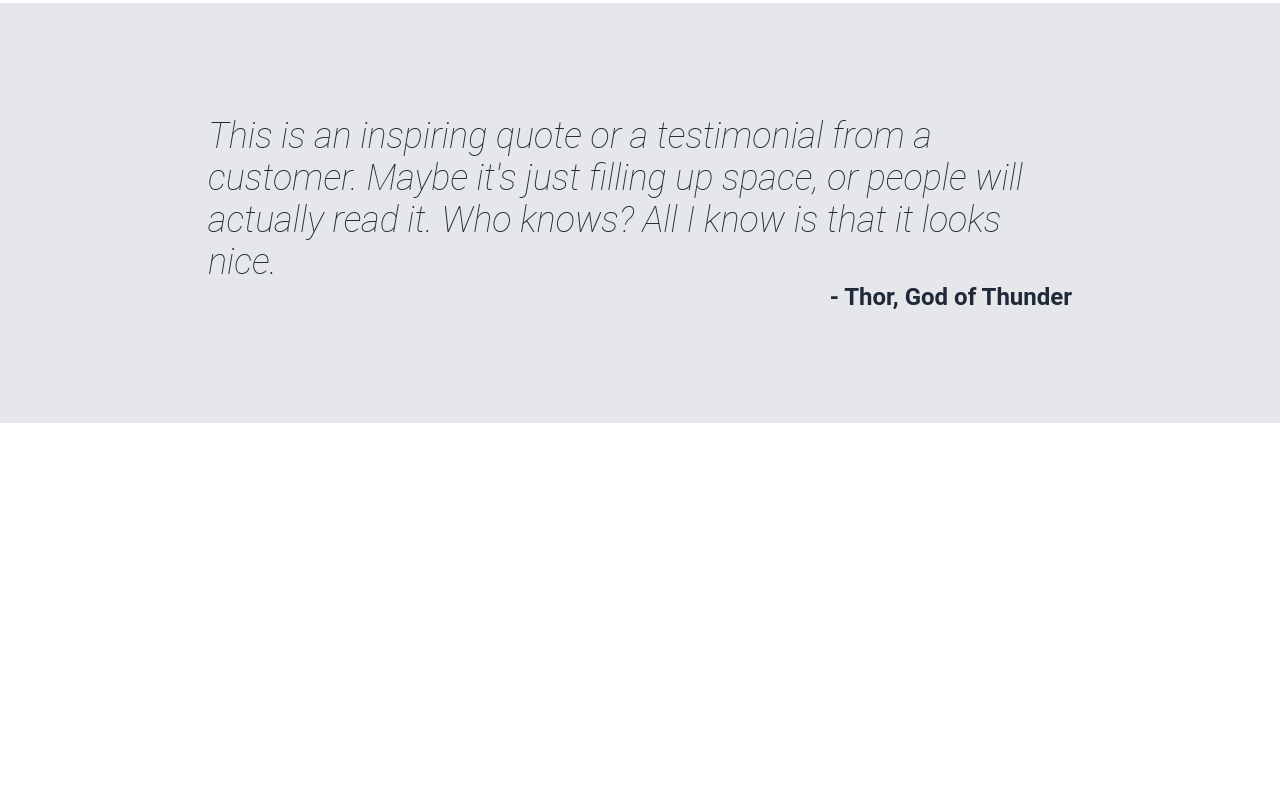
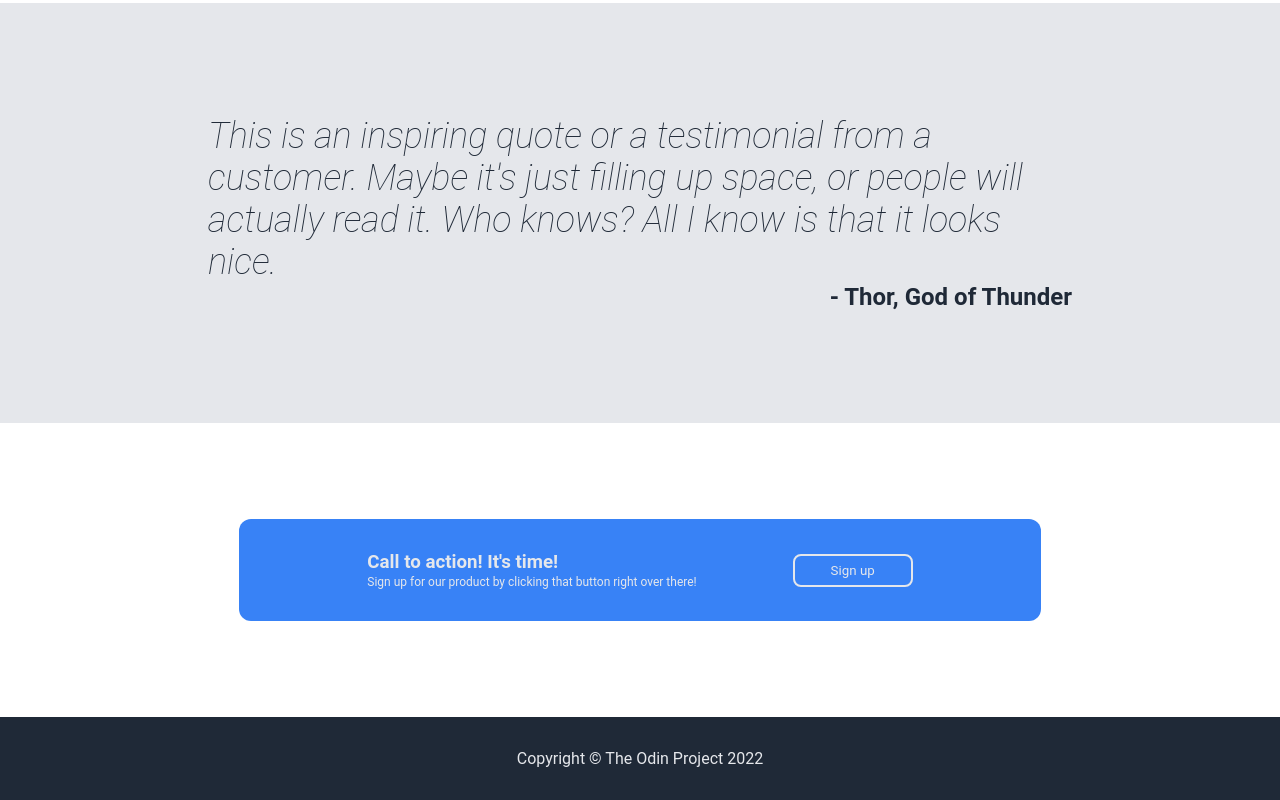
Before and after one commit to jcrisostomo1/odin-landing-page, a plain HTML site: page index.html in a window 1280 px wide. Shown: the part 951-1751 px from the top of the page. Before the commit the page ends 1374 px from the top, so only its background shows below. Drawn offline with Linux system fonts and the light colour scheme.

Commit message:
complete call to action section and footer

```diff
--- a/index.html
+++ b/index.html
@@ -63,6 +63,20 @@
         <p>- Thor, God of Thunder</p>
     </div>
 
+   <section>
+    <div class="callToAction">
+        <div class="left-caption">
+            <h3>Call to action! It's time!</h3>
+            <p>Sign up for our product by clicking that button right over there!</p>
+        </div>
+        <div class="right-button">
+            <button class="signUp-btn">Sign up</button>
+        </div>
+    </div>
+   </section>
 
+    <footer>
+        <p>Copyright &copy The Odin Project 2022</p>
+    </footer>
 </body>
 </html>
--- a/style.css
+++ b/style.css
@@ -147,3 +147,46 @@ main h2 {
     font-weight: 100;
     color: #1f2937;
 }
+
+/* CALL TO ACTION SECTION */
+section {
+    display: flex;
+    justify-content: center;
+    align-items: center;
+    padding: 6em 13em;
+}
+.callToAction {
+    background-color: #3882F6;
+    display: flex;
+    justify-content: center;
+    align-items: center;
+    padding: 2em 8em;
+    border-radius: 12px;
+    color: #E5E7EB;
+    gap: 6em;
+}
+
+.callToAction p{
+    font-size: 12px;
+}
+
+.left-caption {
+    display: flex;
+    flex-direction: column;
+    gap: 2px;
+}
+
+.signUp-btn {
+    color: #E5E7EB;
+    border: 2px solid #E5E7EB;
+}
+
+
+/* FOOTER SECTION */
+
+footer {
+    background-color: #1f2937;
+    color: #E5E7EB;
+    text-align: center;
+    padding: 2em 13em;
+}
```
